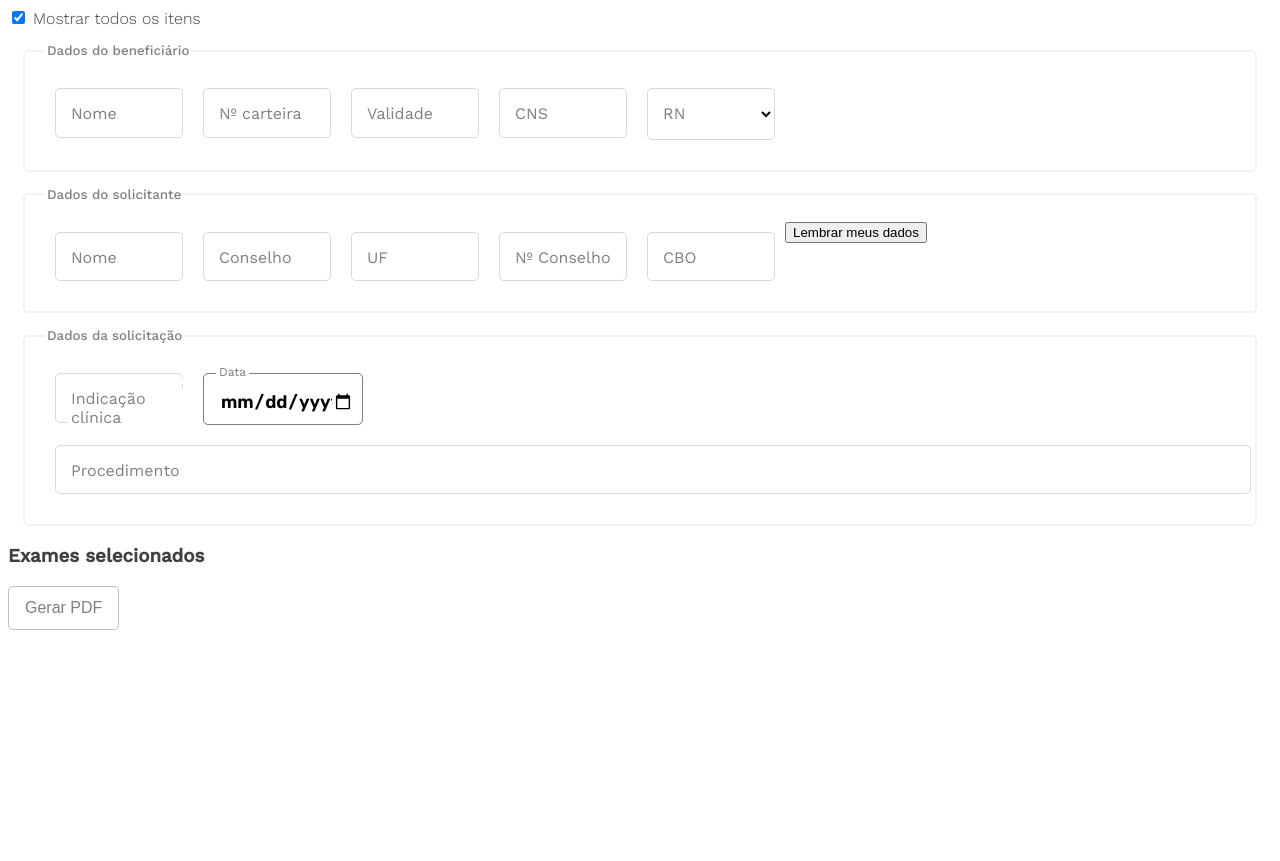
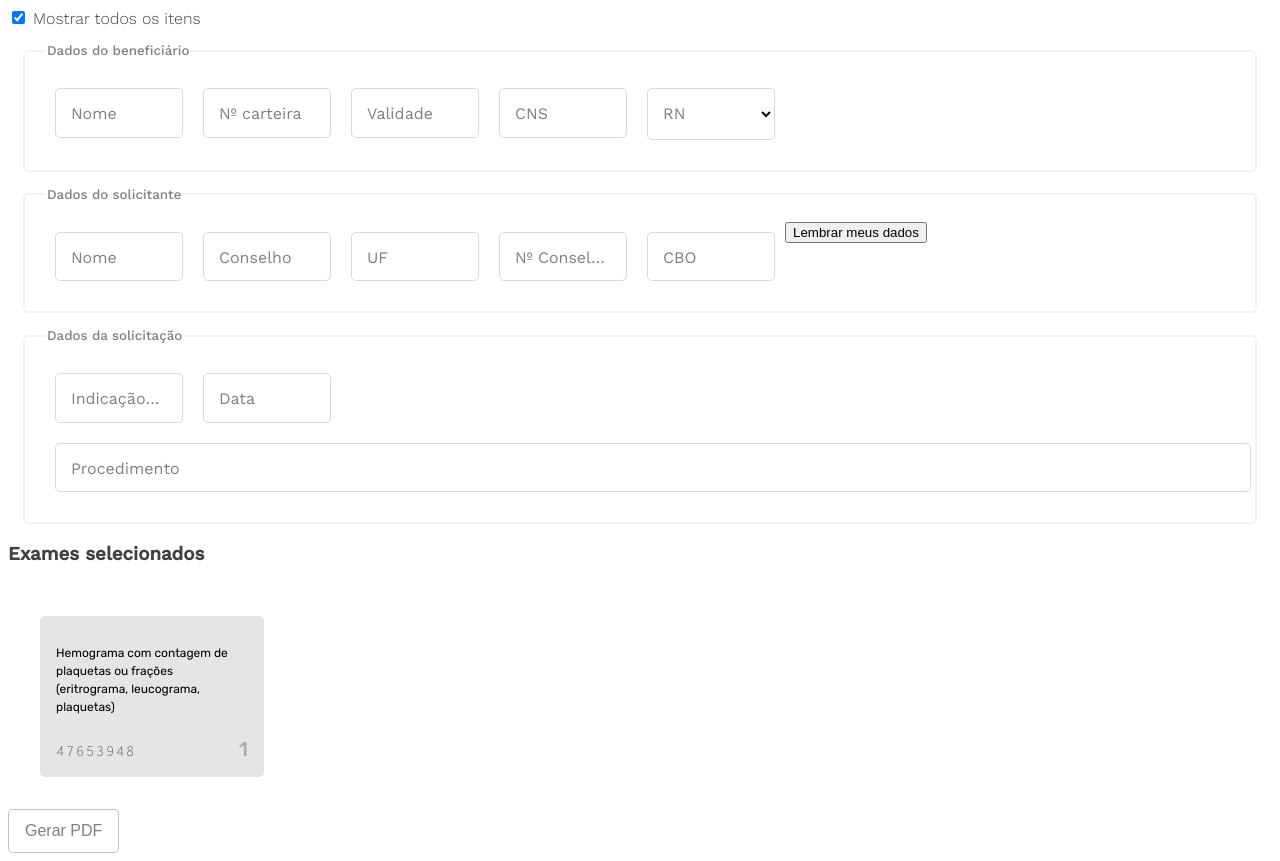
Before and after one commit to bergomel/SADT-online, a plain HTML site: page datalist.html in a window 1280 px wide. Before the commit the page ends 800 px from the top, so only its background shows below. Drawn offline with nearby package versions, Linux system fonts and the light colour scheme; no server answers.

Commit message:
estilo exames selecionados

```diff
--- a/datalist.html
+++ b/datalist.html
@@ -87,7 +87,7 @@
         </div>
 
         <div class="campo-div input-size-m opcional">
-            <input type="date" id="data-solicitacao" class="campo-input" placeholder=" ">
+            <input id="data-solicitacao" class="campo-input" placeholder=" ">
             <label for="data-solicitacao" class="campo-label">Data</label>
         </div>
 
@@ -101,19 +101,12 @@
     </fieldset>
 
     <h3>Exames selecionados</h3>
-    <div>
-        <!-- <div class="exame-selecionado-div-B">
-            <input type="text" class="exame-selecionado-descricao-B" value="Hemograma com contagem de plaquetas ou frações (eritrograma, leucograma, plaquetas)">
-            <input type="text" class="exame-selecionado-codigo-B" value="11223344">
-            <input type="number" min="1" max="999" class="exame-selecionado-qtde-B" value="1">
-        </div> -->
-        <ol id="exames">
-            <!-- <li><div>
-                <span class="exame-descricao" contenteditable="true" spellcheck="false" data-campo-referencia="25-1">Hemograma com contagem de plaquetas ou frações (eritrograma, leucograma, plaquetas)</span>
-                <span class="exame-codigo" title="código TUSS" contenteditable="true" data-campo-referencia="24-1">11223344</span>
-                <button class="exame-deletar">X</button>
-            </div></li> -->
-        </ol>
+    <div id="container-exames-selecionados">
+        <div class="exame-selecionado">
+            <p class="exame-selecionado-descricao">Hemograma com contagem de plaquetas ou frações (eritrograma, leucograma, plaquetas)</p>
+            <span class="exame-selecionado-TUSS">47653948</span>
+            <span class="exame-selecionado-qtde">1</span>
+        </div>
     </div>
 
     <button class="submit" name="gerar-PDF" id="gerar-PDF">Gerar PDF</button>
--- a/script.js
+++ b/script.js
@@ -95,37 +95,38 @@ document.getElementById('botao-adc-procedimento').addEventListener('click', () =
     let campoTuss = document.getElementById('procedimento')
     let ExameSelecionado = tuss.find(item => item.descrição == campoTuss.value)
     procedimentosSelecionados.push(ExameSelecionado)
-    removeAllChildNodes(document.getElementById('exames'))
+    removeAllChildNodes(document.getElementById('container-exames-selecionados'))
     for (var i = 0; i < procedimentosSelecionados.length; i++) {
         var itemDiv = document.createElement('div');
         itemDiv.id = 'div-exame-selecionado-' + i
         itemDiv.dataset.indice_exame_selecionado = i;
-        document.getElementById('exames').appendChild(itemDiv)
+        itemDiv.classList = 'exame-selecionado'
+        document.getElementById('container-exames-selecionados').appendChild(itemDiv)
 
-        var itemDescricao = document.createElement("input");
-        itemDescricao.value = procedimentosSelecionados[i].descrição;
-        itemDescricao.classList = 'exame-descricao'
+        var itemDescricao = document.createElement("p");
+        itemDescricao.innerText = procedimentosSelecionados[i].descrição;
+        itemDescricao.classList = 'exame-selecionado-descricao'
         itemDescricao.dataset.campoReferencia = "26-" + (i+1)
         document.getElementById(itemDiv.id).appendChild(itemDescricao)
 
-        var itemCodigo = document.createElement("input");
-        itemCodigo.value = procedimentosSelecionados[i].código;
-        itemCodigo.classList = 'exame-codigo'
+        var itemCodigo = document.createElement("span");
+        itemCodigo.innerText = procedimentosSelecionados[i].código;
+        itemCodigo.classList = 'exame-selecionado-TUSS'
         itemCodigo.dataset.campoReferencia = "25-" + (i+1)
         document.getElementById(itemDiv.id).appendChild(itemCodigo)
 
-        var itemQtde = document.createElement("input");
-        itemQtde.value = '1';
-        itemQtde.classList = 'exame-qtde'
+        var itemQtde = document.createElement("span");
+        itemQtde.innerText = '1';
+        itemQtde.classList = 'exame-selecionado-qtde'
         itemQtde.dataset.campoReferencia = "27-" + (i+1)
         document.getElementById(itemDiv.id).appendChild(itemQtde)
 
-        var itemDeletar = document.createElement("button");
-        itemDeletar.innerText = 'deletar';
-        // itemDeletar.classList = 'exame-deletar';
-        itemDeletar.dataset.campoReferencia = "27-" + (i+1);
-        itemDeletar.dataset.indice_exame_selecionado = i;
-        document.getElementById(itemDiv.id).appendChild(itemDeletar);
+        // var itemDeletar = document.createElement("button");
+        // itemDeletar.innerText = 'deletar';
+        // // itemDeletar.classList = 'exame-deletar';
+        // itemDeletar.dataset.campoReferencia = "27-" + (i+1);
+        // itemDeletar.dataset.indice_exame_selecionado = i;
+        // document.getElementById(itemDiv.id).appendChild(itemDeletar);
     }
     campoTuss.value = null
 })
--- a/style.css
+++ b/style.css
@@ -1,6 +1,6 @@
 @import url('https://fonts.googleapis.com/css2?family=Work+Sans:wght@300;400;500&display=swap');
 @import url('https://fonts.googleapis.com/css2?family=Rubik:wght@300;400;500;600;700;800&display=swap');
-@import url('https://fonts.googleapis.com/css2?family=Inconsolata:wght@200&display=swap');
+@import url('https://fonts.googleapis.com/css2?family=Inconsolata:wght@200;300;400;500;600;700;800;900&display=swap');
 
 :root {
     --accent: rgb(253, 127, 10);
@@ -183,7 +183,7 @@ li:hover .exame-deletar {
     flex-shrink: 1;
     flex-grow: 0;
     width: 8rem;
-    transition: width 3s ease-in-out;
+    transition: width 0.2s ease-in-out;
 }
 
 .campo-label {
@@ -199,6 +199,11 @@ li:hover .exame-deletar {
     color: var(--txt50);
     cursor:text;
     background-color: var(--bg);
+    overflow: hidden;
+    text-overflow: ellipsis;
+    white-space: nowrap;
+    max-width: calc(100% - 36px);
+    user-select: none;
 }
 
 .campo-input,
@@ -245,6 +250,7 @@ li:hover .exame-deletar {
     top: -8px;
     color: var(--accent);
     font-size: 12px;
+    width: fit-content;
 }
 
 .campo-input::placeholder {
@@ -295,14 +301,63 @@ li:hover .exame-deletar {
 /* TAMANHOS DE CAMPO */
 
 .input-size-s:focus-within, .input-size-s:has(input:not(:placeholder-shown)){
-    min-width: 8em;
+    width: 8em;
 }
 .input-size-m:focus-within, .input-size-m:has(input:not(:placeholder-shown)){
-    min-width: 12em;
+    width: 12em;
 }
 .input-size-l:focus-within, .input-size-l:has(input:not(:placeholder-shown)){
-    min-width: 16em;
+    width: 16em;
 }
 .input-size-xl:focus-within, .input-size-xl:has(input:not(:placeholder-shown)){
-    min-width: 24em;
+    width: 24em;
 }
+
+/* CARDS DE EXAMES SELECIONADOS */
+
+#container-exames-selecionados {
+    display: flex;
+}
+
+.exame-selecionado {
+    display: flex;
+    justify-content: space-between;
+    flex-wrap: wrap;
+    align-content: space-between;
+    align-items: baseline;
+    width: 12rem;
+    height: 8.0625rem;
+    flex-shrink: 0;
+    border-radius: 0.3125rem;
+    background: rgba(var(--txt-rgb), 0.10);
+    margin: 2rem;
+    padding: 1rem;
+}
+
+.exame-selecionado-descricao {
+color: var(--txt);
+font-family: Rubik;
+font-size: 0.75rem;
+font-style: normal;
+font-weight: 400;
+line-height: 150%; /* 0.9375rem */
+}
+
+.exame-selecionado-TUSS {
+    color: var(--txt50);
+font-family: Inconsolata;
+font-size: 1rem;
+font-style: normal;
+font-weight: 300;
+line-height: normal;
+letter-spacing: 0.125rem;
+}
+
+.exame-selecionado-qtde {
+    color: var(--txt25);
+font-family: Rubik;
+font-size: 1.25rem;
+font-style: normal;
+font-weight: 500;
+line-height: normal;
+}
```
Also changed, not shown: 1 other file.
